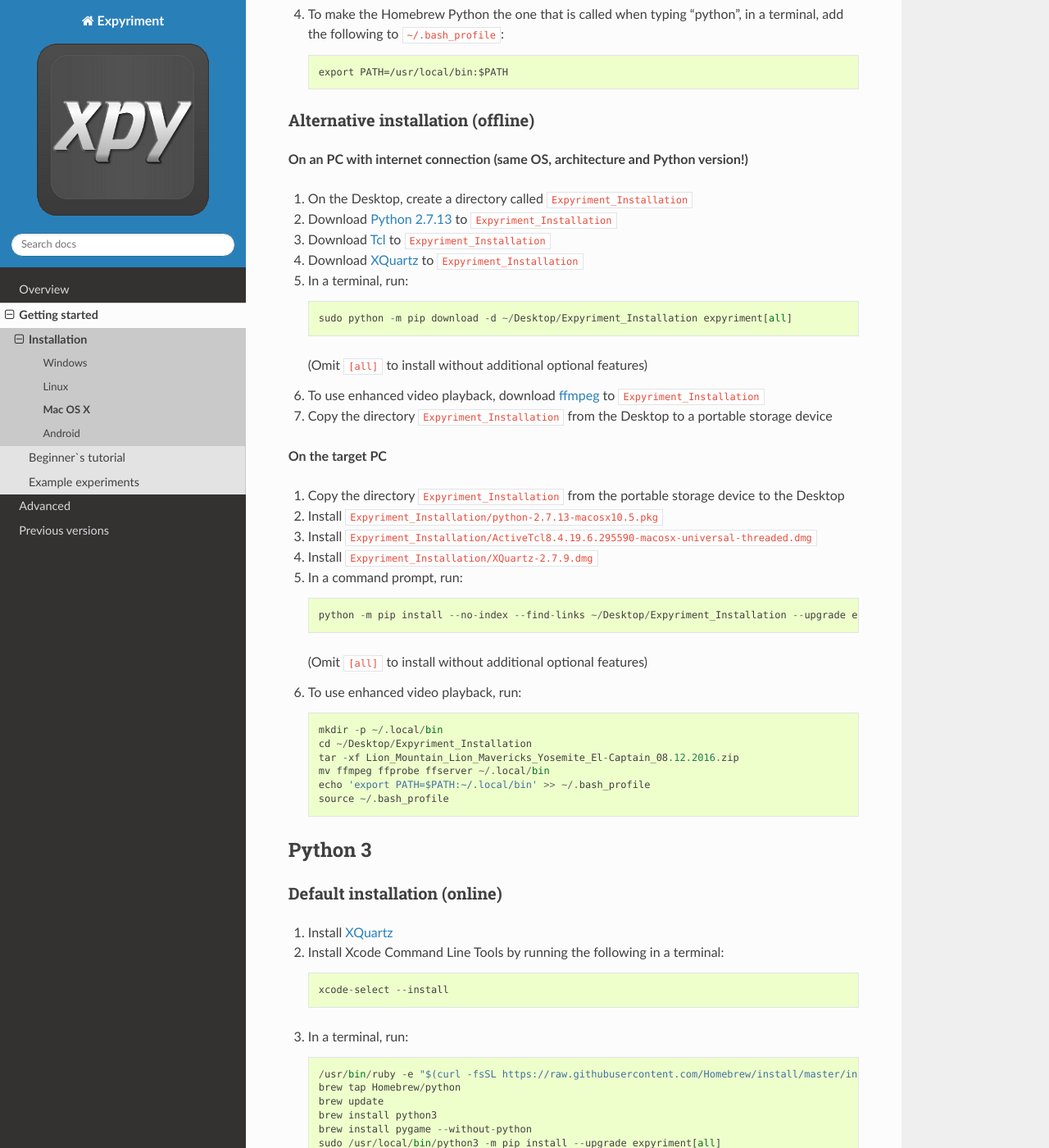
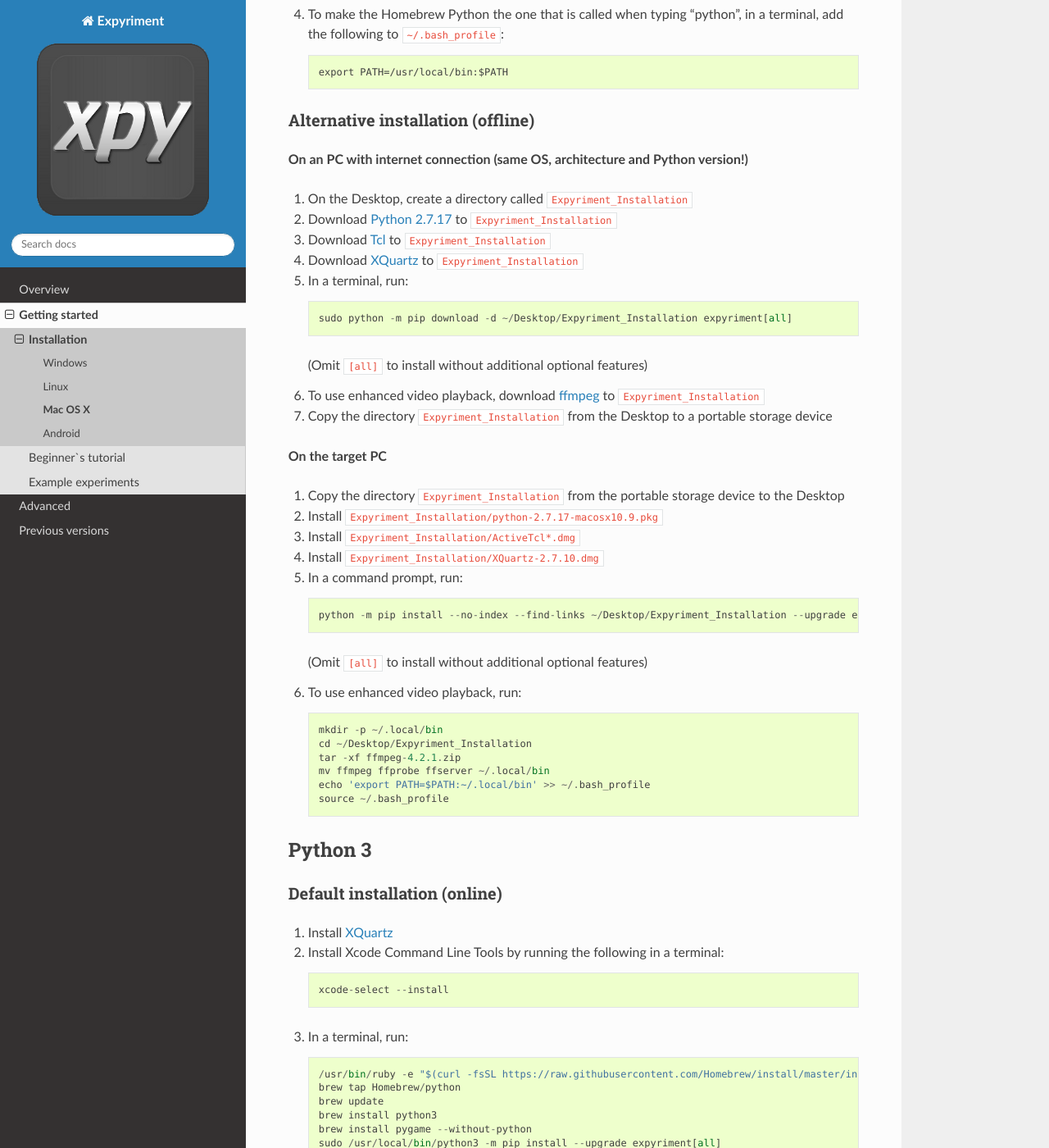
Before and after one commit to expyriment/expyriment, a Sphinx documentation site: the page built from documentation/sphinx/Installation.OSX.rst, in a window 1280 px wide and 1400 px high, scrolled down 786 px. Shown: the whole window at 82% size. Built offline with Sphinx 7.4.7 and the Read the Docs theme 2.0.0, drawn with Linux system fonts in a browser that asks for light colours; pages that are not in the unit, such as notebooks, are missing from menus; the version number could not be read and is left out; some of the changed text lies outside the part shown.

Commit message:
Update Installation.OSX.rst

```diff
--- a/documentation/sphinx/Installation.OSX.rst
+++ b/documentation/sphinx/Installation.OSX.rst
@@ -47,7 +47,7 @@
 
 1. On the Desktop, create a directory called ``Expyriment_Installation``
 
-2. Download `Python 2.7.13`_ to ``Expyriment_Installation``
+2. Download `Python 2.7.17`_ to ``Expyriment_Installation``
 
 3. Download Tcl_ to ``Expyriment_Installation``
 
@@ -68,11 +68,11 @@
 
 1. Copy the directory ``Expyriment_Installation`` from the portable storage device to the Desktop
 
-2. Install ``Expyriment_Installation/python-2.7.13-macosx10.5.pkg``
+2. Install ``Expyriment_Installation/python-2.7.17-macosx10.9.pkg``
 
-3. Install ``Expyriment_Installation/ActiveTcl8.4.19.6.295590-macosx-universal-threaded.dmg``
+3. Install ``Expyriment_Installation/ActiveTcl*.dmg``
 
-4. Install ``Expyriment_Installation/XQuartz-2.7.9.dmg``
+4. Install ``Expyriment_Installation/XQuartz-2.7.10.dmg``
 
 5. In a command prompt, run::
 
@@ -84,7 +84,7 @@
 
     mkdir -p ~/.local/bin
     cd ~/Desktop/Expyriment_Installation
-    tar -xf Lion_Mountain_Lion_Mavericks_Yosemite_El-Captain_08.12.2016.zip
+    tar -xf ffmpeg-4.2.1.zip
     mv ffmpeg ffprobe ffserver ~/.local/bin
     echo 'export PATH=$PATH:~/.local/bin' >> ~/.bash_profile
     source ~/.bash_profile
@@ -126,7 +126,7 @@
 
 1. On the Desktop, create a directory called ``Expyriment_Installation``
 
-2. Download `Python 3.6.0`_ to  ``Expyriment_Installation``
+2. Download `Python 3.7.5`_ to  ``Expyriment_Installation``
 
 3. Download Tcl_ to ``Expyriment_Installation``
 
@@ -147,11 +147,11 @@
 
 1. Copy the directory ``Expyriment_Installation`` from the portable storage device to the Desktop
 
-2. Install ``Expyriment_Installation/python-3.6.0-macosx10.5.pkg``
+2. Install ``Expyriment_Installation/python-3.7.5-macosx10.9.pkg``
 
-3. Install ``Expyriment_Installation/ActiveTcl8.4.19.6.295590-macosx-universal-threaded.dmg``
+3. Install ``Expyriment_Installation/ActiveTcl*.dmg``
 
-4. Install ``Expyriment_Installation/XQuartz-2.7.9.dmg``
+4. Install ``Expyriment_Installation/XQuartz-2.7.10.dmg``
 
 5. In a command prompt, run::
 
@@ -163,7 +163,7 @@
 
     mkdir -p ~/.local/bin
     cd ~/Desktop/Expyriment_Installation
-    tar -xf Lion_Mountain_Lion_Mavericks_Yosemite_El-Captain_08.12.2016.zip
+    tar -xf ffmpeg-4.2.1.zip
     mv ffmpeg ffprobe ffserver ~/.local/bin
     echo 'export PATH=$PATH:~/.local/bin' >> ~/.bash_profile
     source ~/.bash_profile
@@ -192,8 +192,8 @@
     line when testing participants.
 
 
-.. _`Python 2.7.13`: https://www.python.org/ftp/python/2.7.13/python-2.7.13-macosx10.5.pkg
-.. _`Python 3.6.0`: https://www.python.org/ftp/python/3.6.0/python-3.6.0-macosx10.6.pkg
-.. _Tcl: http://www.activestate.com/activetcl/downloads/thank-you?dl=http://downloads.activestate.com/ActiveTcl/releases/8.4.19.6/ActiveTcl8.4.19.6.295590-macosx-universal-threaded.dmg
-.. _XQuartz: https://dl.bintray.com/xquartz/downloads/XQuartz-2.7.9.dmg
-.. _ffmpeg: http://www.ffmpegmac.net/resources/Lion_Mountain_Lion_Mavericks_Yosemite_El-Captain_08.12.2016.zip
+.. _`Python 2.7.17`: https://www.python.org/ftp/python/2.7.17/python-2.7.17-macosx10.9.pkg
+.. _`Python 3.7.5`: https://www.python.org/ftp/python/3.7.5/python-3.7.5-macosx10.9.pkg
+.. _Tcl: https://www.activestate.com/products/tcl/downloads/
+.. _XQuartz: https://dl.bintray.com/xquartz/downloads/XQuartz-2.7.10.dmg
+.. _ffmpeg: https://evermeet.cx/ffmpeg/ffmpeg-4.2.1.zip
```
